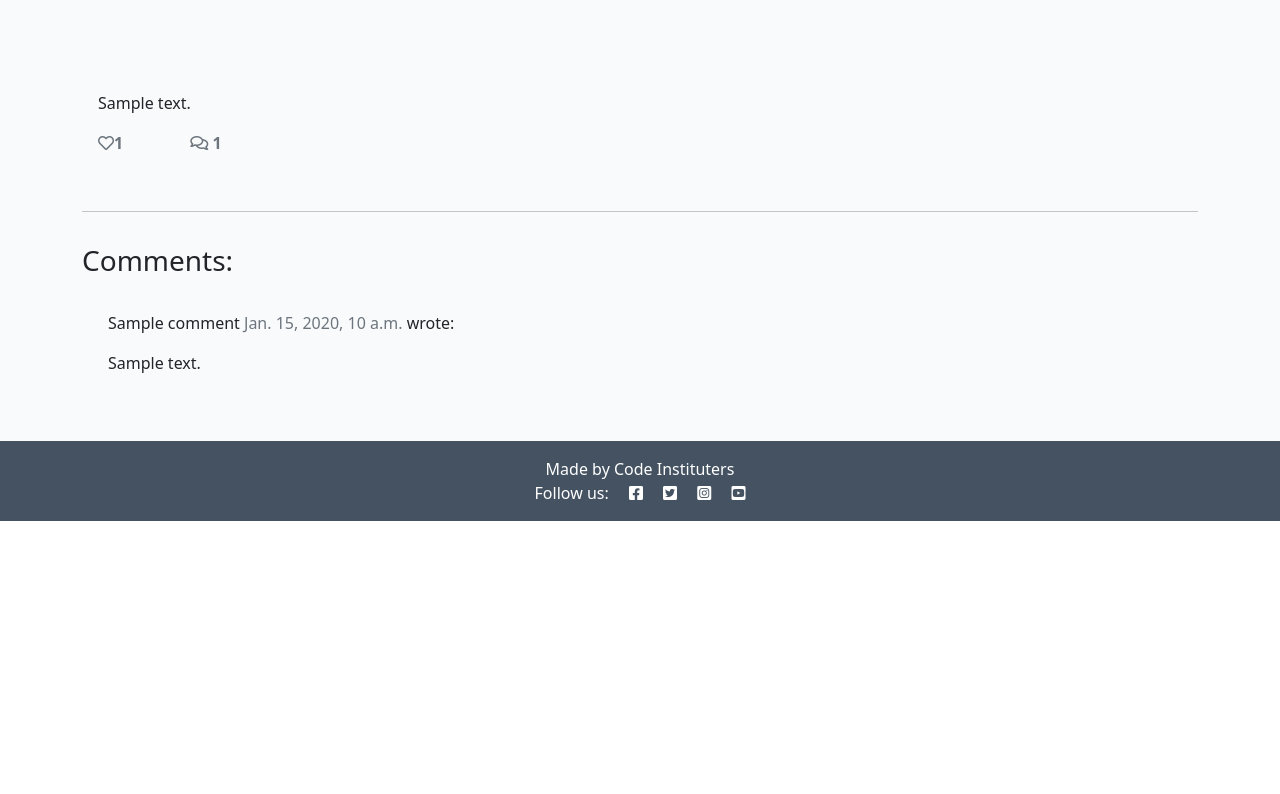
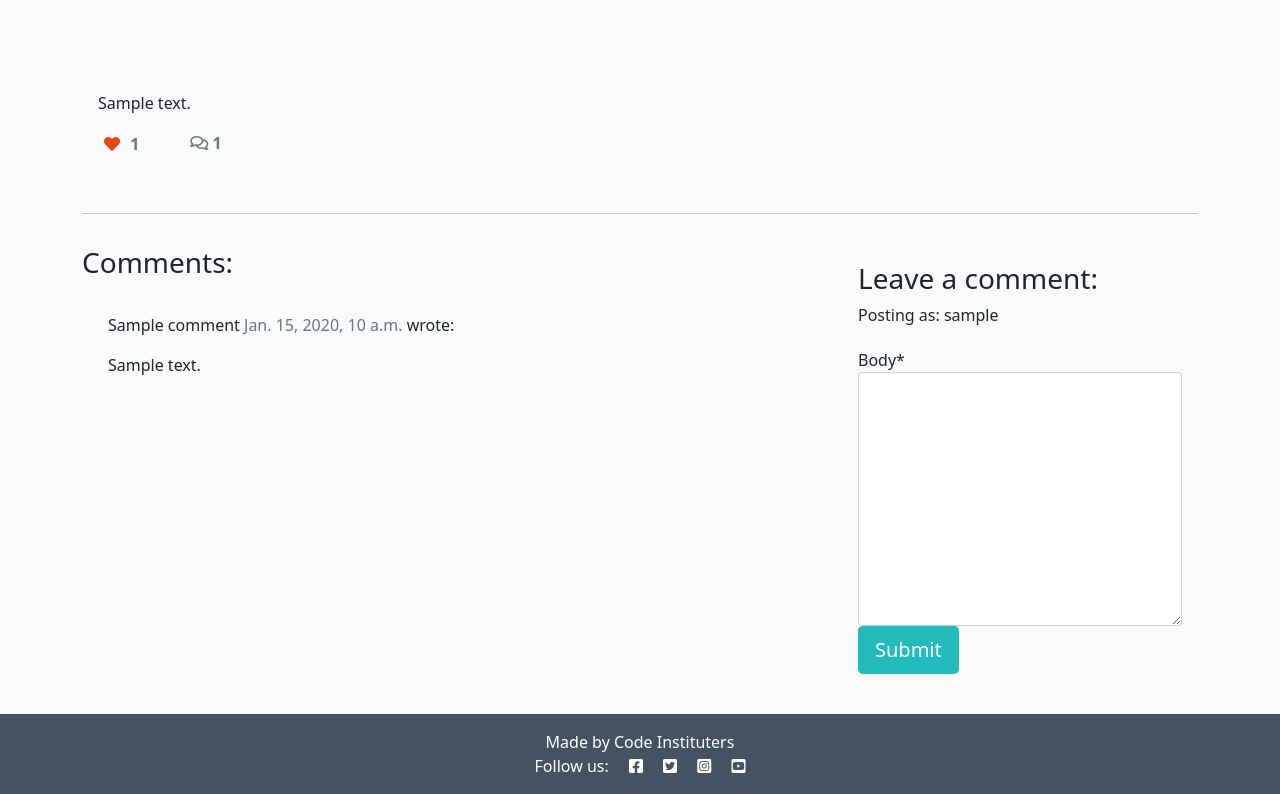
Before and after one commit to Kattis91/DjangoBlog, a Django app: a page that uses templates/base.html in a window 1280 px wide. Shown: the part 281-1075 px from the top of the page. Before the commit the page ends 802 px from the top, so only its background shows below. Run offline with Django 3.2, Linux system fonts and the light colour scheme; a user stored in the database is signed in; tables that the repository leaves empty hold one stand-in row (values such as "Sample post"); one stand-in notice (Sample message) is shown; some libraries are stand-ins or nearby versions.

Commit message:
Deployment commit

```diff
--- /dev/null
+++ b/blog/forms.py
@@ -0,0 +1,8 @@
+from .models import Comment
+from django import forms
+
+
+class CommentForm(forms.ModelForm):
+    class Meta:
+        model = Comment
+        fields = ('body',)
--- a/blog/urls.py
+++ b/blog/urls.py
@@ -3,5 +3,6 @@ from django.urls import path
 
 urlpatterns = [
     path('', views.PostList.as_view(), name='home'),
-    path('<slug:slug>/', views.PostDetail.as_view(), name='post_detail')
+    path('<slug:slug>/', views.PostDetail.as_view(), name='post_detail'),
+    path('like/<slug:slug>', views.PostLike.as_view(), name='post_like'),
 ]
--- a/blog/views.py
+++ b/blog/views.py
@@ -1,6 +1,9 @@
-from django.shortcuts import render, get_object_or_404
+from django.shortcuts import render, get_object_or_404, reverse
 from django.views import generic, View
+from django.http import HttpResponseRedirect
 from .models import Post
+from .forms import CommentForm
+from django.contrib import messages
 
 
 class PostList(generic.ListView):
@@ -26,7 +29,51 @@ class PostDetail(View):
             {
                 'post': post,
                 'comments': comments,
-                'liked': liked
+                'commented': False,
+                'liked': liked,
+                'comment_form': CommentForm()
+            }
+        )
+
+    def post(self, request, slug, *args, **kvargs):
+        queryset = Post.objects.filter(status=1)
+        post = get_object_or_404(queryset, slug=slug)
+        comments = post.comments.filter(approved=True).order_by('created_on')
+        liked = False
+        if post.likes.filter(id=self.request.user.id).exists():
+            liked = True
+
+        comment_form = CommentForm(data=request.POST)
+        if comment_form.is_valid():
+            comment_form.instance.email = request.user.email
+            comment_form.instance.name = request.user.username
+            comment = comment_form.save(commit=False)
+            comment.post = post
+            comment.save()
+        else:
+            comment_form = CommentForm()
+
+        return render(
+            request,
+            'post_detail.html',
+            {
+                'post': post,
+                'comments': comments,
+                'commented': True,
+                'liked': liked,
+                'comment_form': CommentForm()
             }
 
         )
+
+
+class PostLike(View):
+
+    def post(self, request, slug, *args, **kwargs):
+        post = get_object_or_404(Post, slug=slug)
+        if post.likes.filter(id=request.user.id).exists():
+            post.likes.remove(request.user)
+        else:
+            post.likes.add(request.user)
+
+        return HttpResponseRedirect(reverse('post_detail', args=[slug]))
--- a/requirements.txt
+++ b/requirements.txt
@@ -4,6 +4,7 @@ dj-database-url==0.5.0
 dj3-cloudinary-storage==0.0.6
 Django==3.2.21
 django-allauth==0.41.0
+django-crispy-forms==1.14.0
 django-summernote==0.8.20.0
 gunicorn==21.2.0
 oauthlib==3.2.2
--- a/templates/base.html
+++ b/templates/base.html
@@ -58,6 +58,19 @@
         </div>
     </nav>
 
+    <div class="container">
+        <div class="row">
+            <div class="col-md-8 offset-md-2">
+                {% for message in messages %}
+                <div class="alert {{ message.tags }} alert-dismissible fade show" id="msg" role="alert">
+                    {{ message | safe }}
+                    <button type="button" class="btn-close" data-bs-dismiss="alert" aria-label="Close"></button>
+                </div>
+                {% endfor %}
+            </div>
+        </div>
+    </div>
+
     <main class="flex-shrink-0 main-bg">
         {% block content %}
         <!-- Content Goes here -->
@@ -72,6 +85,14 @@
             <i class="fab fa-instagram-square ms-3"></i>
             <i class="fab fa-youtube-square ms-3"></i></p>
     </footer>
+
+    <script>
+        setTimeout(function () {
+            let messages = document.getElementById('msg');
+            let alert = new bootstrap.Alert(messages);
+            alert.close();
+        }, 2500);
+    </script>
 </body>
 
 </html>
--- a/templates/post_detail.html
+++ b/templates/post_detail.html
@@ -1,18 +1,21 @@
 {% extends 'base.html' %} {% block content %}
+{% load crispy_forms_tags %}
 
 <div class="masthead">
     <div class="container">
         <div class="row g-0">
             <div class="col-md-6 masthead-text">
+                <!-- Post title goes in these h1 tags -->
                 <h1 class="post-title">{{ post.title }}</h1>
-                <p class="post-subtitle"> {{ post.author }} | {{ post.created_on }} </p>
+                <!-- Post author goes before the | the post's created date goes after -->
+                <p class="post-subtitle">{{ post.author }} | {{ post.created_on }}</p>
             </div>
             <div class="d-none d-md-block col-md-6 masthead-image">
                 <!-- The featured image URL goes in the src attribute -->
                 {% if "placeholder" in post.featured_image.url %}
                 <img src="https://codeinstitute.s3.amazonaws.com/fullstack/blog/default.jpg" width="100%">
                 {% else %}
-                <img src="{{ post.fetured_image.url }}" width="100%">
+                <img src=" {{ post.featured_image.url }}" width="100%">
                 {% endif %}
             </div>
         </div>
@@ -23,18 +26,36 @@
     <div class="row">
         <div class="col card mb-4  mt-3 left  top">
             <div class="card-body">
-
-                <p class="card-text ">{{ post.content | safe }}</p>
+                <!-- The post content goes inside the card-text. -->
+                <!-- Use the | safe filter inside the template tags -->
+                <p class="card-text ">
+                    {{ post.content | safe }}
+                </p>
                 <div class="row">
 
                     <div class="col-1">
-                        <strong class="text-secondary"><i class="far fa-heart"></i>{{ post.number_of_likes }}</strong>
+                        <strong>
+                            {% if user.is_authenticated %}
+                            <form class="d-inline" action="{% url 'post_like' post.slug %}" method="POST">
+                                {% csrf_token %}
+                                {% if liked %}
+                                <button type="submit" name="blogpost_id" value="{{post.slug}}" class="btn-like"><i class="fas fa-heart"></i></button>
+                                {% else %}
+                                <button type="submit" name="blogpost_id" value="{{post.slug}}" class="btn-like"><i class="far fa-heart"></i></button>
+                                {% endif %}
+                            </form>
+                            {% else %}
+                            <span class="text-secondary"><i class="far fa-heart"></i></span>
+                            {% endif %}
+                        <!-- The number of likes goes before the closing strong tag -->
+                        <span class="text-secondary">{{ post.number_of_likes }} </span>
+                        </strong>
                     </div>
                     <div class="col-1">
                         {% with comments.count as total_comments %}
                         <strong class="text-secondary"><i class="far fa-comments"></i>
-                            {{ total_comments }}
-                        </strong>
+                            <!-- Our total_comments variable goes before the closing strong tag -->
+                            {{ total_comments }}</strong>
                         {% endwith %}
                     </div>
                 </div>
@@ -50,23 +71,43 @@
         <div class="col-md-8 card mb-4  mt-3 ">
             <h3>Comments:</h3>
             <div class="card-body">
-
+                <!-- We want a for loop inside the empty control tags to iterate through each comment in comments -->
                 {% for comment in comments %}
                 <div class="comments" style="padding: 10px;">
                     <p class="font-weight-bold">
+                        <!-- The commenter's name goes here. Check the model if you're not sure what that is -->
                         {{ comment.name }}
                         <span class=" text-muted font-weight-normal">
+                            <!-- The comment's created date goes here -->
                             {{ comment.created_on }}
                         </span> wrote:
                     </p>
+                    <!-- The body of the comment goes before the | -->
                     {{ comment.body | linebreaks }}
                 </div>
+                <!-- Our for loop ends here -->
                 {% endfor %}
             </div>
         </div>
         <div class="col-md-4 card mb-4  mt-3 ">
             <div class="card-body">
                 <!-- For later -->
+                {% if commented %}
+                <div class="alert alert-success" role="alert">
+                    Your comment is awaiting approval
+                </div>
+                {% else %}
+                {% if user.is_authenticated %}
+
+                <h3>Leave a comment:</h3>
+                <p>Posting as: {{ user.username }}</p>
+                <form method="post" style="margin-top: 1.3em;">
+                    {{ comment_form | crispy }}
+                    {% csrf_token %}
+                    <button type="submit" class="btn btn-signup btn-lg">Submit</button>
+                </form>
+                {% endif %}
+                {% endif %}
             </div>
         </div>
     </div>
```
Also changed, not shown: codestar/settings.py (+16 -1 lines).
